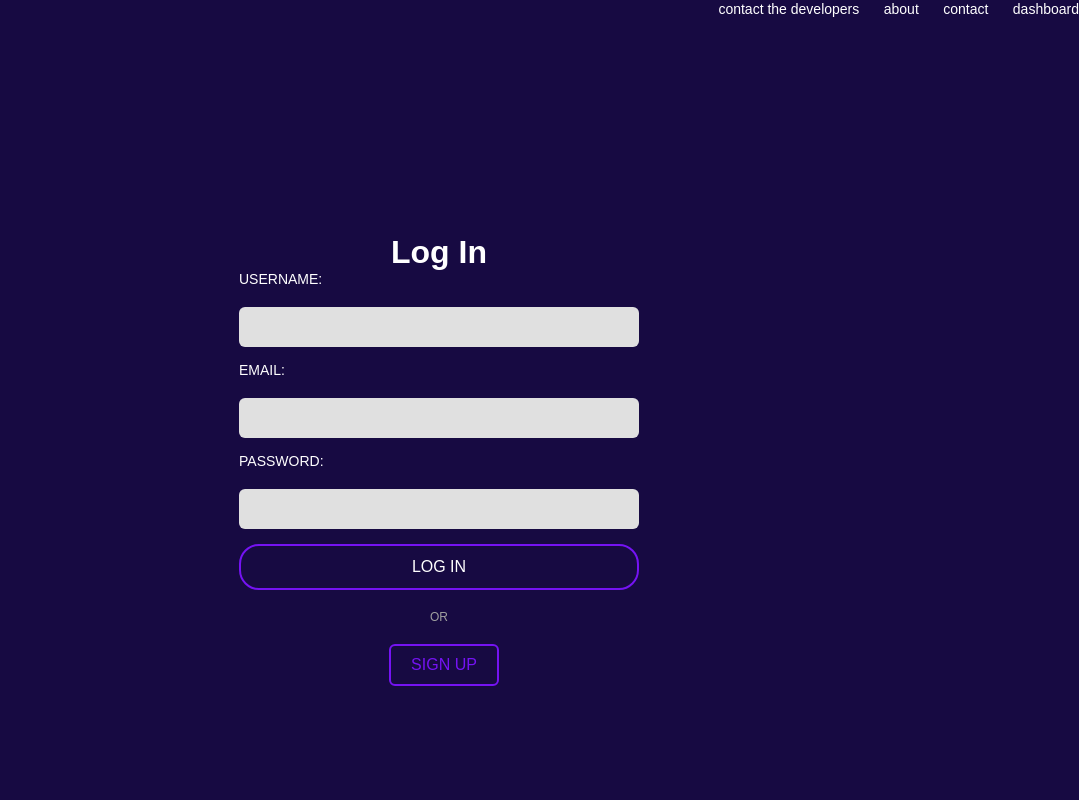
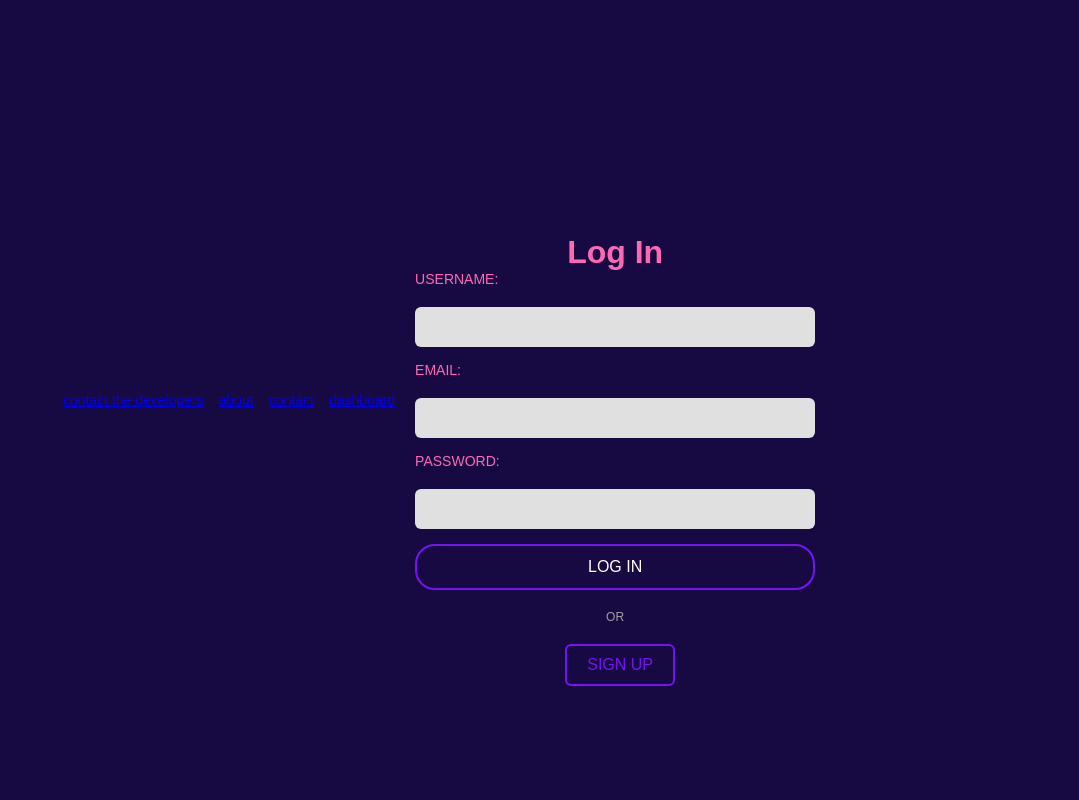
Before and after one commit to Wilsdawg1212/2340_Project_2, a Django app: page /login/ in a window 1280 px wide. Shown: the whole page, without its empty margins (201-1280 px from the left). Run offline with Django 5.2, Linux system fonts and the light colour scheme.

```diff
--- a/static/css/login.css
+++ b/static/css/login.css
@@ -29,16 +29,18 @@
     top: 50px !important; /* Remove any extra margin added by Google */
 }
 
+/* Reset margins and paddings */
 * {
     margin: 0;
     padding: 0;
     box-sizing: border-box;
 }
 
+/* Body and general layout styles */
 body {
     font-family: 'Poppins', sans-serif;
     background-color: #170a42;
-            color: white;
+    color: hotpink;
     height: 100vh;
     display: flex;
     justify-content: center;
@@ -51,22 +53,17 @@
     text-align: center;
 }
 
-        header {
+
+.nav {
+    color: deeppink;
+    font-size: 14px;
+    padding-right: 20px; /* Adds space from the right edge */
     display: flex;
     justify-content: flex-end;
-            padding: 0px;
-            position: absolute;
-            top: 0;
-            width: 100%;
+    gap: 15px; /* Adds space between the links */
 }
 
-        .nav a {
-            color: white;
-            text-decoration: none;
-            margin-left: 20px;
-            font-size: 14px;
-        }
-
+/* Form container and form element styling */
 .form-container {
     margin-top: 120px;
 }
@@ -92,6 +89,7 @@
     color: #333;
 }
 
+/* Button styling */
 .login-button {
     padding: 12px;
     background-color: transparent;
@@ -108,12 +106,14 @@
     color: white;
 }
 
+/* Divider styling */
 .divider {
     margin: 20px 0;
     font-size: 12px;
     color: #A0A0A0;
 }
 
+/* Signup container and button styling */
 .signup-container {
     display: flex;
     justify-content: center;
```
Lines whose indentation alone changed are shown as unchanged.
